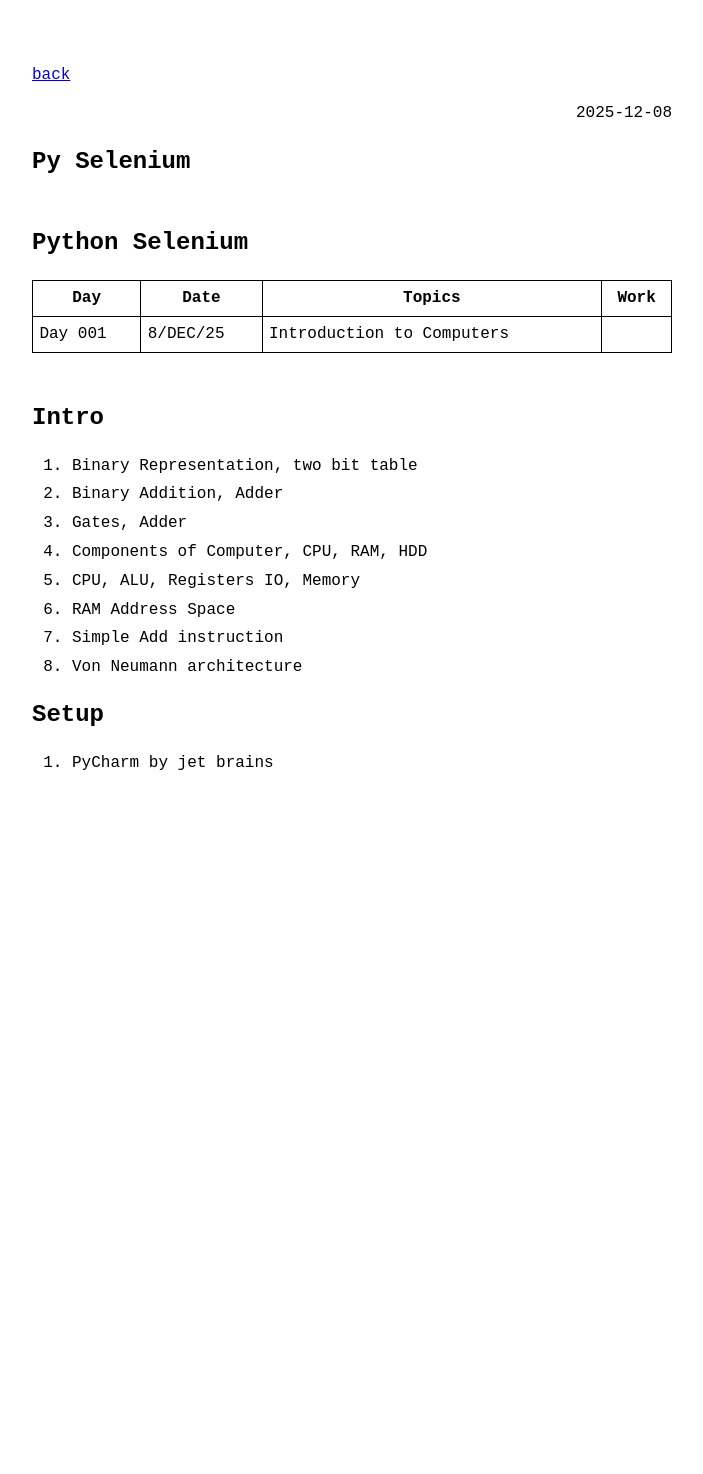
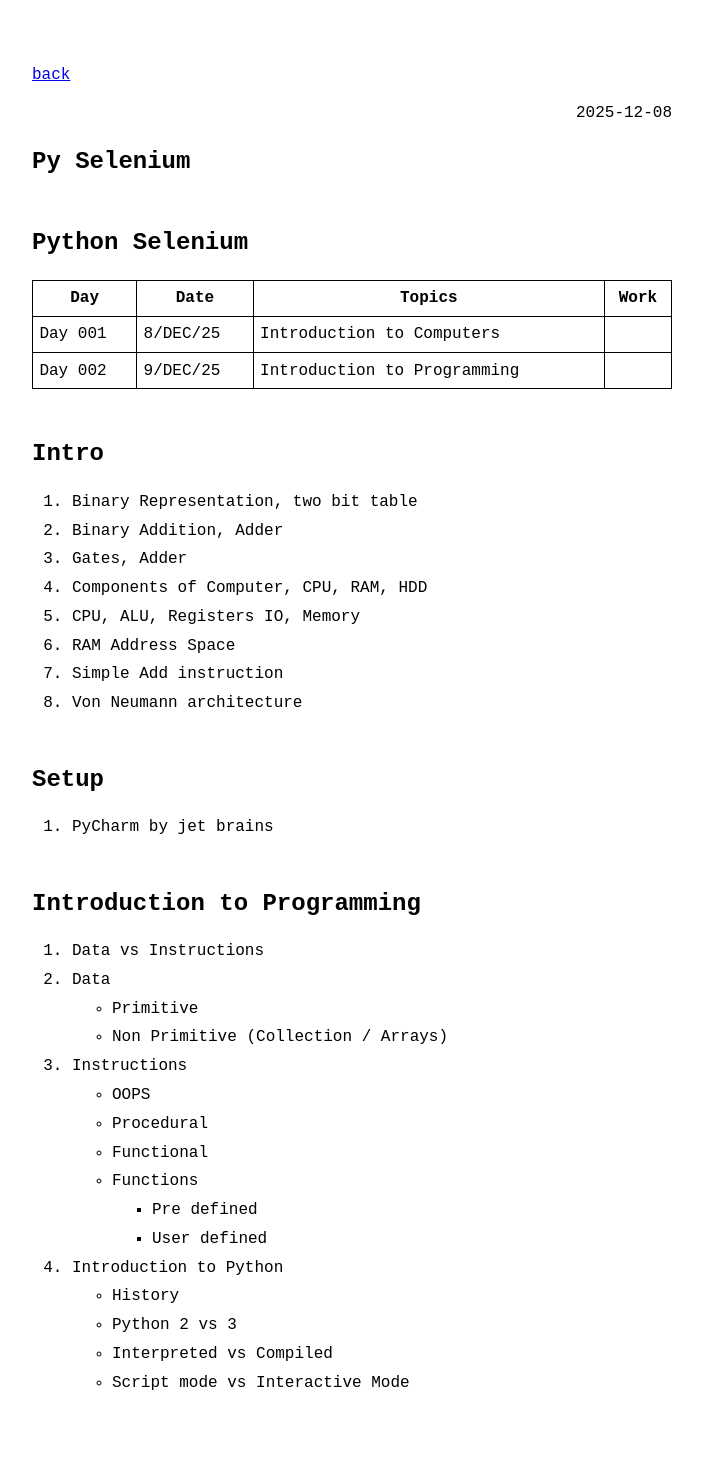
Before and after one commit to VallarasuS/Vallarasu.in, a Jekyll site: the page built from docs/_posts/2025-12-08-py-selenium.md, in a window 1280 px wide. Shown: the whole page, without its empty margins (288-991 px from the left). Built offline with Jekyll 4.4.1, drawn with Linux system fonts in a browser that asks for light colours; before the commit the page ends 900 px from its top, so only the background shows below that.

Commit message:
Update 2025-12-08-py-selenium.md

```diff
--- a/docs/_posts/2025-12-08-py-selenium.md
+++ b/docs/_posts/2025-12-08-py-selenium.md
@@ -5,9 +5,10 @@ category: Selenium
 
 ## Python Selenium
 
-| Day     | Date     | Topics                    | Work |
-|---------|----------|---------------------------|------|
-| Day 001 | 8/DEC/25 | Introduction to Computers |      |
+| Day     | Date     | Topics                      | Work |
+|---------|----------|-----------------------------|------|
+| Day 001 | 8/DEC/25 | Introduction to Computers   |      |
+| Day 002 | 9/DEC/25 | Introduction to Programming |      |
 
 
 ## Intro
@@ -21,6 +22,25 @@ category: Selenium
 1. Simple Add instruction
 1. Von Neumann architecture
 
-# Setup
+## Setup
 
 1. PyCharm by jet brains
+
+## Introduction to Programming
+
+1. Data vs Instructions
+1. Data
+    - Primitive
+    - Non Primitive (Collection / Arrays)
+1. Instructions
+    - OOPS
+    - Procedural
+    - Functional
+    - Functions
+        - Pre defined
+        - User defined
+1. Introduction to Python
+    - History
+    - Python 2 vs 3
+    - Interpreted vs Compiled
+    - Script mode vs Interactive Mode
```
